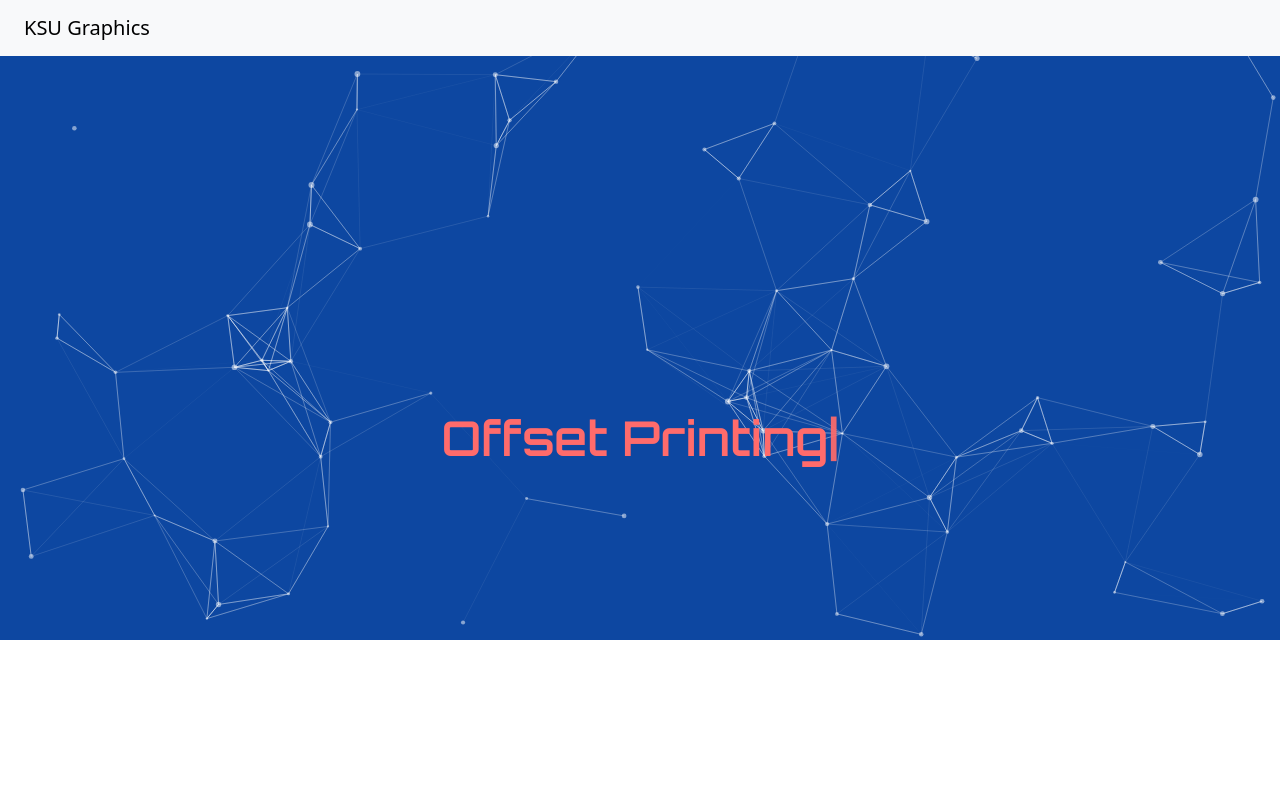
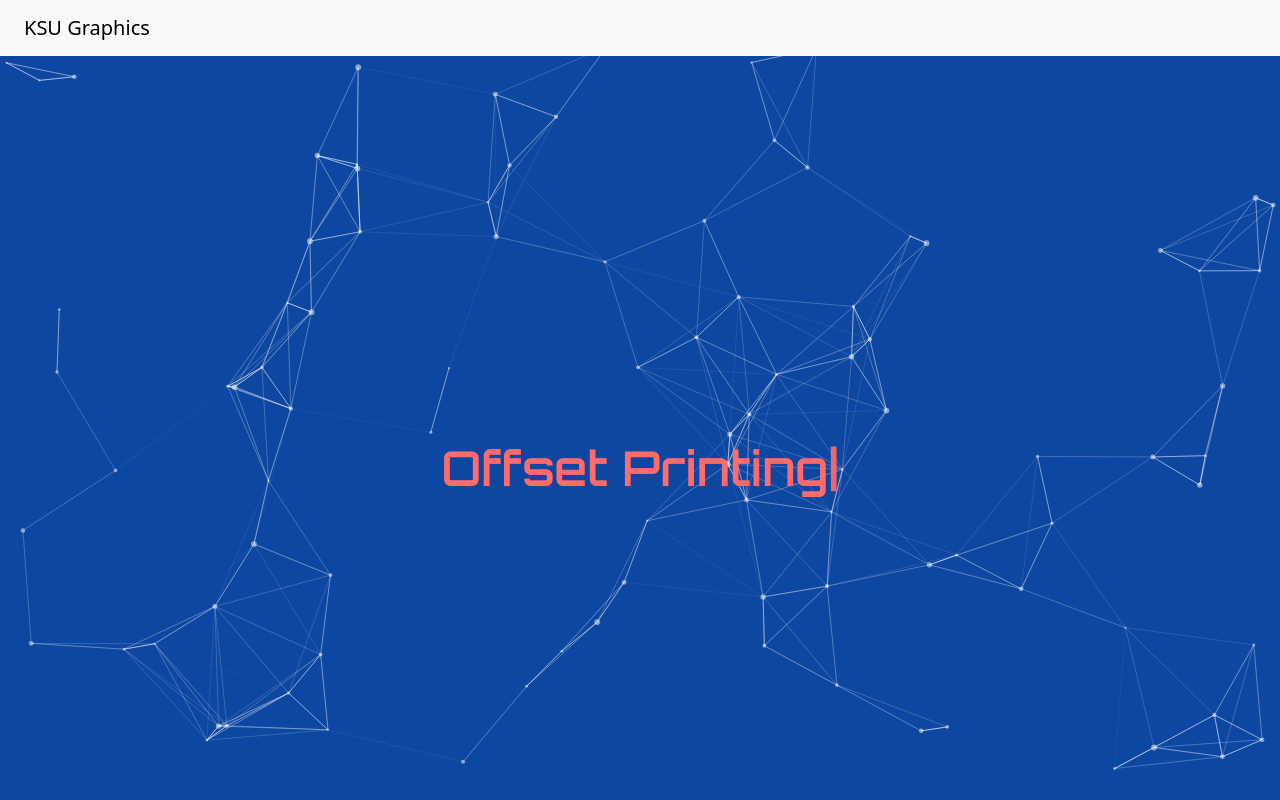
Before and after one commit to Nkugavarathan/KSU-Graphic-, a React (Vite) app in the folder frontend/: page / in a window 1280 px wide. Shown: the top 800 px of the page. Built offline with nearby package versions, Linux system fonts and the light colour scheme.

Commit message:
updated Hero styles

```diff
--- a/frontend/src/components/Hero.css
+++ b/frontend/src/components/Hero.css
@@ -1,16 +1,14 @@
 @import url('https://fonts.googleapis.com/css2?family=Orbitron:wght@600&display=swap');
-
 .hero-typewriter {
   position: relative;
   width: 100%;
-  min-height: calc(100vh - 60px);
+  min-height: 100vh; /* Make sure it fills the screen height on all devices */
   display: flex;
   justify-content: center;
   align-items: center;
   z-index: 1;
   overflow: hidden;
 }
-
 
 .hero-typewriter h1 {
   font-family: 'Orbitron', sans-serif;
@@ -39,3 +37,15 @@
   z-index: 0;
   pointer-events: none; /* So it doesn't block buttons, etc */
 }
+
+
+
+#tsparticles {
+  position: absolute;
+  top: 0;
+  left: 0;
+  width: 100%;
+  height: 100%;
+  z-index: 0;
+  pointer-events: none; /* So it doesn't block touch interactions */
+}
```
